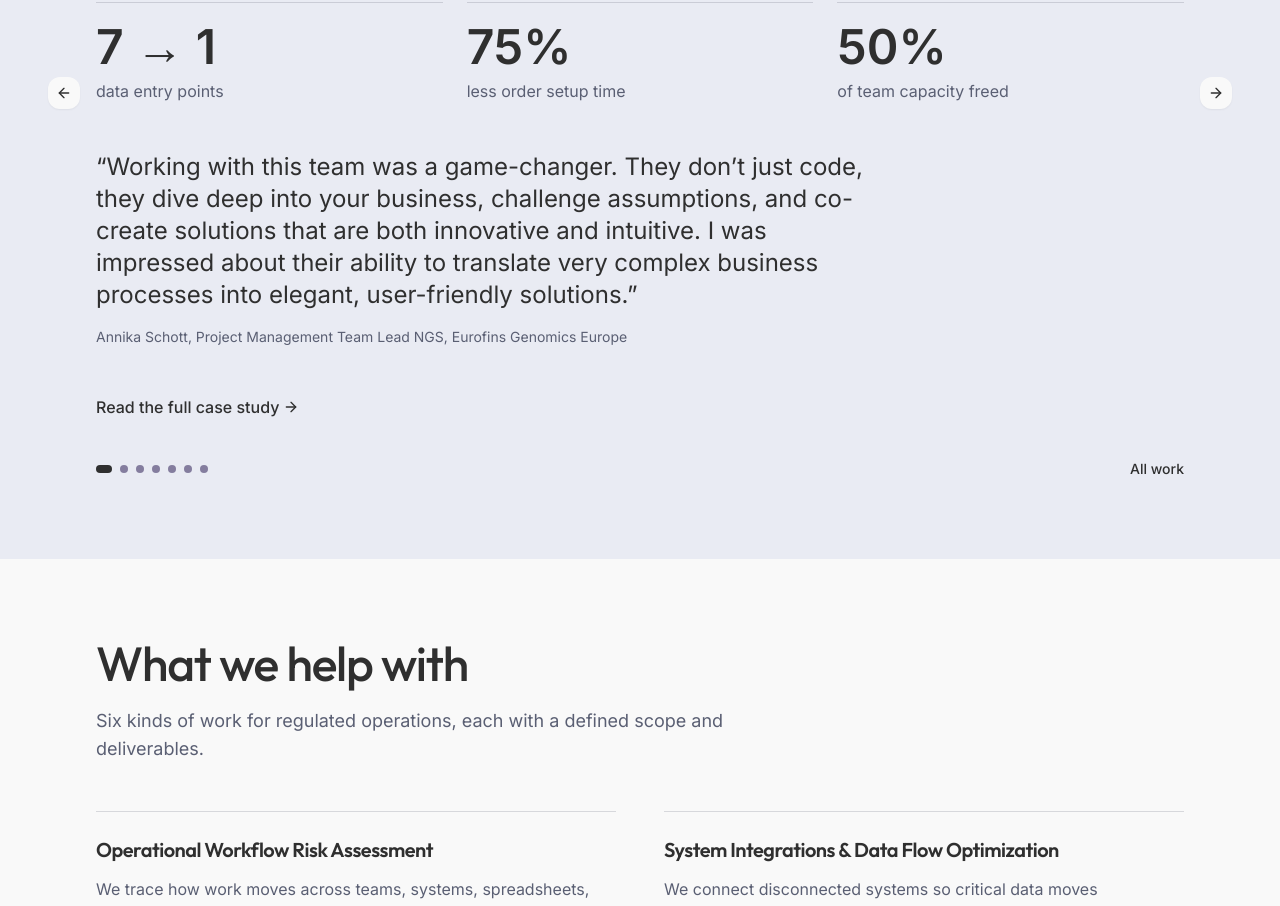
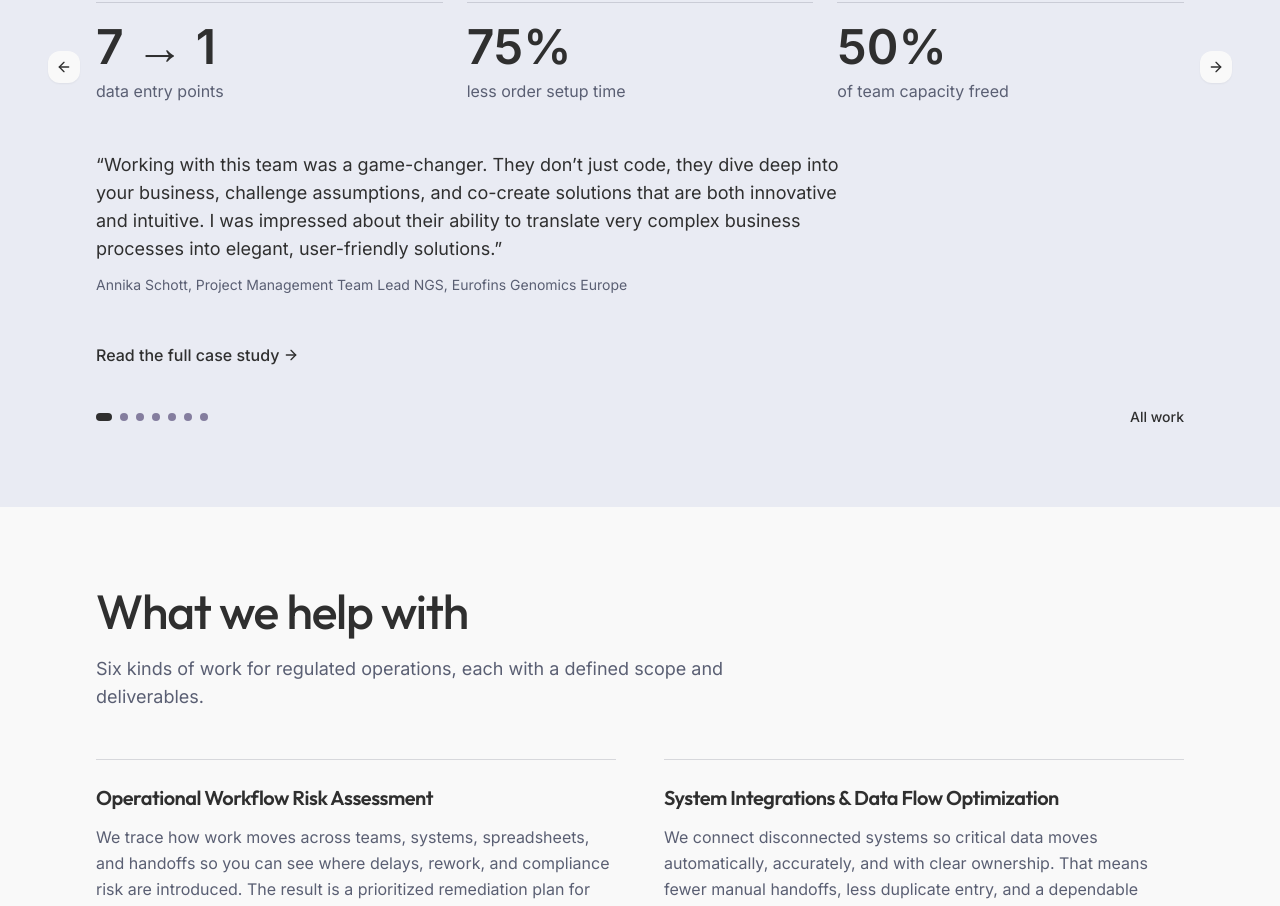
Before and after one commit to Double-Helix-Technologies/Double-Helix-Technologies.github.io, a Next.js app: page / in a window 1280 px wide. Shown: the part 878-1784 px from the top of the page. Built offline with nearby package versions, Linux system fonts and the light colour scheme.

Commit message:
Smaller quote text on the case slides
Co-Authored-By: Claude Fable 5.1 <noreply@anthropic.com>
Claude-Session: https://claude.ai/code/session_014Uy7fsqTgCJjGH1i9NjK3Q

```diff
--- a/app/components/ClientCases.tsx
+++ b/app/components/ClientCases.tsx
@@ -100,10 +100,10 @@ export default function ClientCases() {
 
                   {solution.quote && (
                     <figure className="max-w-3xl">
-                      <blockquote className="text-xl leading-relaxed text-text-primary md:text-2xl">
+                      <blockquote className="text-base leading-relaxed text-text-primary md:text-lg">
                         {`“${solution.quote.text}”`}
                       </blockquote>
-                      <figcaption className="mt-4 text-sm text-text-secondary">{solution.quote.attribution}</figcaption>
+                      <figcaption className="mt-3 text-sm text-text-secondary">{solution.quote.attribution}</figcaption>
                     </figure>
                   )}
 
```
